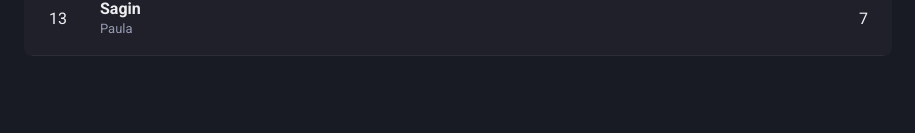
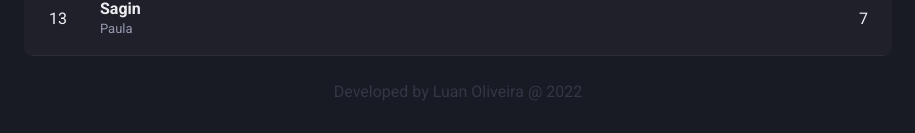
Before and after one commit to luanelioliveira/deadleader, a Next.js app: page / in a window 1280 px wide. Shown: the part 1460-1593 px from the top of the page, without its empty margins (182-1097 px from the left). Before the commit the page ends 1540 px from the top, so only its background shows below. Built offline with nearby package versions, Linux system fonts and the light colour scheme.

Commit message:
add footer

```diff
--- a/src/pages/index.tsx
+++ b/src/pages/index.tsx
@@ -1,4 +1,4 @@
-import { Box, Button, Flex } from "@chakra-ui/react";
+import { Box, Button, Flex, Link, Text } from "@chakra-ui/react";
 
 import { Logo } from "../components/Header/Logo";
 
@@ -17,6 +17,18 @@ export default function Home() {
       </Flex>
 
       <Leaderboard />
+
+      <Flex align="center" justify="center" mb={8}>
+        <footer>
+          <Text fontWeight="light" color="gray.700">
+            Developed by{" "}
+            <Link href="https://www.linkedin.com/in/luanoliveira">
+              Luan Oliveira
+            </Link>{" "}
+            @ 2022
+          </Text>
+        </footer>
+      </Flex>
     </Box>
   );
 }
```
